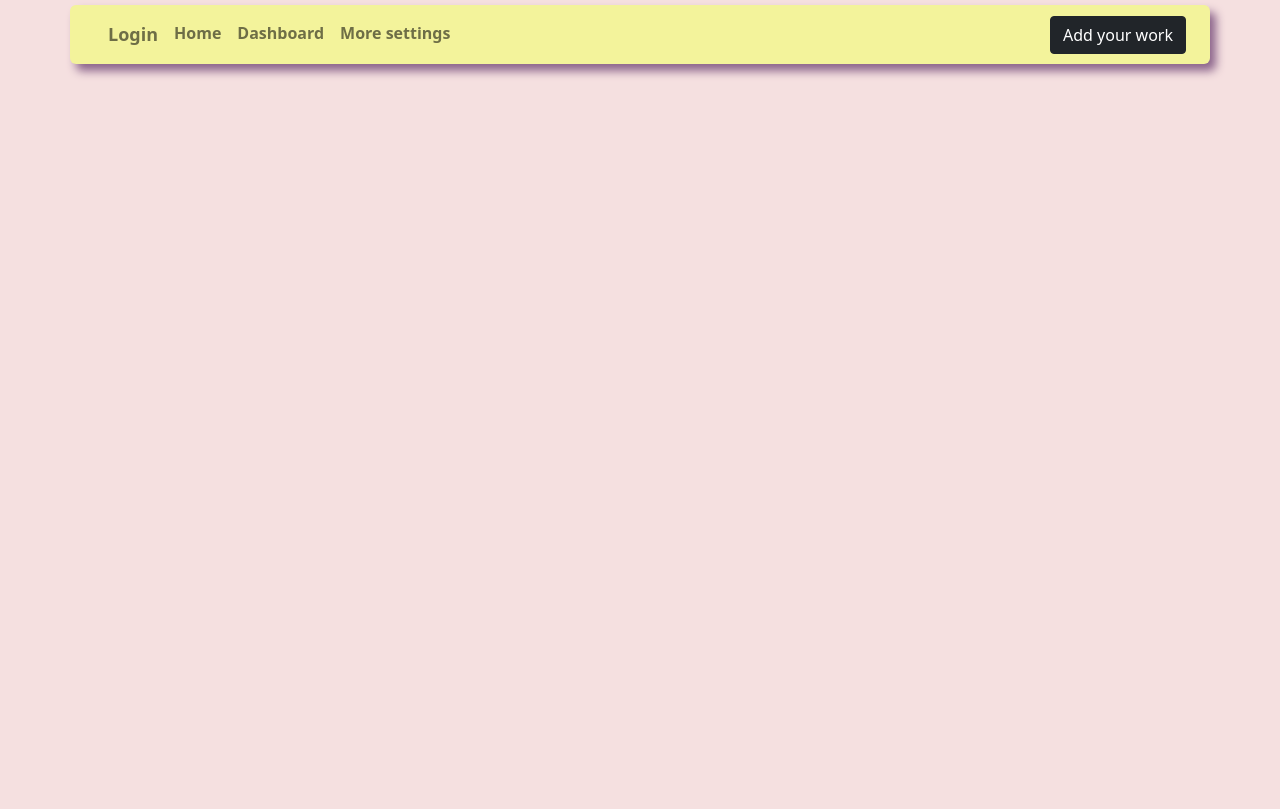
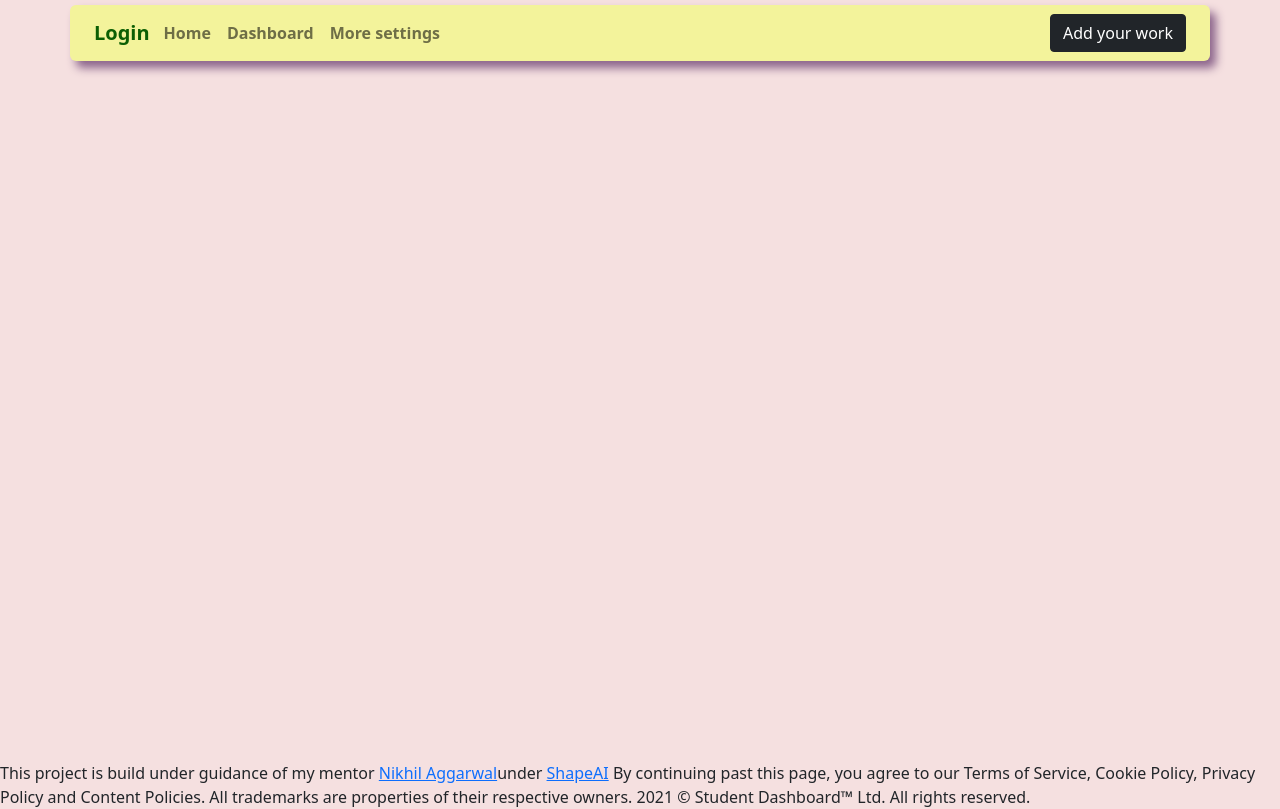
Before and after one commit to Nm99codex/Student-dashboard-shapeai.github.io, a plain HTML site: page index.html in a window 1280 px wide. Shown: the part 51-860 px from the top of the page. Before the commit the page ends 800 px from the top, so only its background shows below. Drawn offline with nearby package versions, Linux system fonts and the light colour scheme.

Commit message:
Add index

```diff
--- a/index.html
+++ b/index.html
@@ -7,38 +7,39 @@
         <link rel="preconnect" href="https://fonts.gstatic.com" crossorigin>
         <link href="https://fonts.googleapis.com/css2?family=Pacifico&display=swap" rel="stylesheet">
         <link href="https://cdn.jsdelivr.net/npm/bootstrap@5.1.1/dist/css/bootstrap.min.css" rel="stylesheet" integrity="sha384-F3w7mX95PdgyTmZZMECAngseQB83DfGTowi0iMjiWaeVhAn4FJkqJByhZMI3AhiU" crossorigin="anonymous">
+        <link rel="stylesheet" href="https://maxcdn.bootstrapcdn.com/bootstrap/4.0.0/css/bootstrap.min.css" integrity="sha384-Gn5384xqQ1aoWXA+058RXPxPg6fy4IWvTNh0E263XmFcJlSAwiGgFAW/dAiS6JXm" crossorigin="anonymous">
+
         <link href="https://stackpath.bootstrapcdn.com/bootstrap/4.4.1/css/bootstrap.min.css" rel="stylesheet">
         <link href="https://cdn.jsdelivr.net/npm/bootstrap@5.1.1/dist/css/bootstrap.min.css" rel="stylesheet" integrity="sha384-F3w7mX95PdgyTmZZMECAngseQB83DfGTowi0iMjiWaeVhAn4FJkqJByhZMI3AhiU" crossorigin="anonymous">
         <meta name="viewport" content="width=device-width, initial-scale=1.0">
         <link rel="stylesheet" href="style.css">
         <title>Student </title>
     </head>
-    <body onload="reloadTaskCard()" style = "background-color: rgb(245, 224, 224);">
+    <body onload="reloadTaskCard();" style = "background-color: rgb(245, 224, 224);">
         <h1 class ="project-title">STUDENT-DASHBOARD</h1>
 
         <!-- Creating navigator -->
         <nav class="navbar navbar-expand-md navbar-light container-sm" style = "background-color:rgb(243, 243, 155); border-radius: 6px; box-shadow: 6px 7px 10px rgb(139, 100, 139);">
             <div class="container">
-                <span id = "user-name" style = "font-size:21px; font-weight:bolder; color:rgb(12, 95, 4); margin-right:6px;"></span>
-                <button class="navbar-toggler" type="button" data-bs-toggle="collapse" data-bs-target="#navbarSupportedContent" aria-controls="navbarSupportedContent" aria-expanded="false" aria-label="Toggle navigation">
+                <span class="nav-item">
+                    <a class="navspannk popover-test" title="Login to open your catalogue" href = "#" style = "text-decoration : none; font-size:20px; font-weight:800; color:rgb(12, 95, 4); margin-right:6px;" data-bs-toggle="modal" data-bs-target="#login_form" id = "login-id"><strong>Login</strong></a>
+                </span>
+                <button class="navbar-toggler" data-content="" type="button" data-bs-toggle="collapse" data-bs-target="#navbarSupportedContent" aria-controls="navbarSupportedContent" aria-expanded="false" aria-label="Toggle navigation">
                     <span class="navbar-toggler-icon"></span>
                 </button>
                 <div class="collapse navbar-collapse" id="navbarSupportedContent">
                     <ul class="navbar-nav me-auto mb-2 mb-lg-0">
                         <li class="nav-item">
-                            <a class="nav-link" href = "#" style = "font-size:18px; "data-bs-toggle="modal" data-bs-target="#login_form" id = "login-id"><strong>Login</strong></a>
+                            <a class="nav-link tooltip-test" title = "Go to main page"href="#"><strong>Home</strong></a>
                         </li>
                         <li class="nav-item">
-                            <a class="nav-link" href="#"><strong>Home</strong></a>
+                            <a class="nav-link tooltip-test" title = "View your dashboard" href="#"><strong>Dashboard</strong></a>
                         </li>
                         <li class="nav-item">
-                            <a class="nav-link" href="#"><strong>Dashboard</strong></a>
-                        </li>
-                        <li class="nav-item">
-                            <a class="nav-link" href="#"><strong>More settings</strong></a>
+                            <a class="nav-link tooltip-test" title = "More developer settings" href="#"><strong>More settings</strong></a>
                         </li>
                     </ul>
-                    <button class="btn btn-dark" data-bs-toggle="modal" data-bs-target="#newcardmodal">
+                    <button class="btn btn-dark tooltip-test" onclick = "resultDetails()" data-bs-toggle="modal" data-bs-target="#newcardmodal" title="Add student data" data-content="">
                         Add your work
                     </button>
                 </div>
@@ -138,13 +139,25 @@
 
 
         <!-- Creating card -->
-            <main class="container">
-                <section>
-                    <div id="taskContentsrow" class="row"></div>
-                </section>
-            </main>
+        <main class="container" >
+            <section>
+                <div id="taskContentsrow" class="row" style ="margin-bottom:700px;"></div>
+            </section>
+        </main>
+
+
+
+    <footer>
+        <div>
+            This project is build under guidance of my mentor <a href = "https://www.linkedin.com/in/nikhil-agarwal-85a203189/">Nikhil Aggarwal</a>under <a href = "https://www.shapeai.tech/">ShapeAI</a>
+            By continuing past this page, you agree to our Terms of Service, Cookie Policy, Privacy Policy and Content Policies. All trademarks are properties of their respective owners. 2021 © Student Dashboard™ Ltd. All rights reserved.
+        </div>
+    </footer>
 
         <script src="https://cdn.jsdelivr.net/npm/bootstrap@5.1.1/dist/js/bootstrap.bundle.min.js" integrity="sha384-/bQdsTh/da6pkI1MST/rWKFNjaCP5gBSY4sEBT38Q/9RBh9AH40zEOg7Hlq2THRZ" crossorigin="anonymous"></script>
+        <script src="https://code.jquery.com/jquery-3.2.1.slim.min.js" integrity="sha384-KJ3o2DKtIkvYIK3UENzmM7KCkRr/rE9/Qpg6aAZGJwFDMVNA/GpGFF93hXpG5KkN" crossorigin="anonymous"></script>
+        <script src="https://cdnjs.cloudflare.com/ajax/libs/popper.js/1.12.9/umd/popper.min.js" integrity="sha384-ApNbgh9B+Y1QKtv3Rn7W3mgPxhU9K/ScQsAP7hUibX39j7fakFPskvXusvfa0b4Q" crossorigin="anonymous"></script>
+        <script src="https://maxcdn.bootstrapcdn.com/bootstrap/4.0.0/js/bootstrap.min.js" integrity="sha384-JZR6Spejh4U02d8jOt6vLEHfe/JQGiRRSQQxSfFWpi1MquVdAyjUar5+76PVCmYl" crossorigin="anonymous"></script>
         <script src="index.js"></script>
     </body>
-    </html>
+</html>
```
